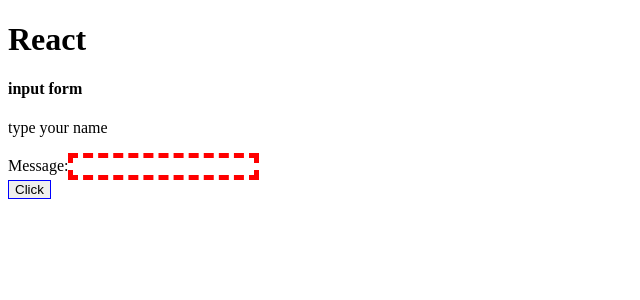
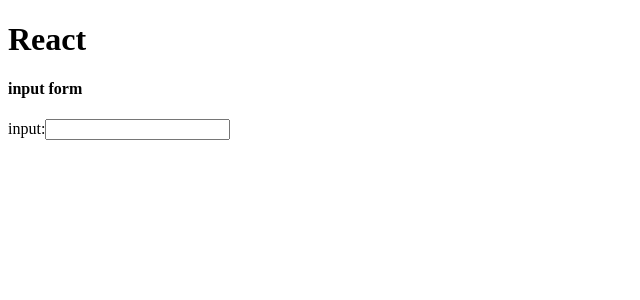
Before and after one commit to hirohana/React.js_Next.js_chapter4, a React app: page / in a window 1280 px wide. Shown: the top 300 px of the page, without its empty margins (0-640 px from the left). Built offline with nearby package versions, Linux system fonts and the light colour scheme; the HTML template or start-up script is replaced by a standard one.

Commit message:
first commit

```diff
--- a/src/App.js
+++ b/src/App.js
@@ -1,5 +1,5 @@
 import React, { Component } from 'react'
-import './App.css'
+import Message from './Message'
 
 class App extends Component {
   input = ''
@@ -8,44 +8,28 @@
     super(props)
     this.state = {
       title: 'input form',
-      message: 'type your name'
+      message: 'type your name',
+      max: 10
     }
-    this.doChange = this.doChange.bind(this)
-    this.doSubmit = this.doSubmit.bind(this)
+    this.doCheck = this.doCheck.bind(this)
   }
 
-  doChange(event) {
-    this.input = event.target.value
-  }
-
-  doSubmit(event) {
-    this.setState({
-      title: 'send form',
-      message: 'Hello, ' + this.input + '!'
-    })
-    event.preventDefault()
+  doCheck(event) {
+    window.alert(event.target.value +
+      "は長すぎます。 (最大" + this.state.max + "文字)")
   }
 
   render() {
-    return <div>
-      <h1 className="bg-primary text-white display-4">React</h1>
-      <div className="container">
-        <h4>{this.state.title}</h4>
-        <p className="card h5 p-3">{this.state.message}</p>
-        <div className="alert alert-primary mt-3">
-          <form onSubmit={this.doSubmit}>
-            <div className="form-group">
-              <label>Message:</label>
-              <input type="text" className="form-control"
-                onChange={this.doChange}
-                required pattern="[A-Za-z _,.]+" />
-            </div>
-            <input type="submit" className="btn btn-primary"
-              value="Click" />
-          </form>
+    console.log(this.state)
+    return (
+      <div>
+        <h1 className="bg-primary text-white display-4">React</h1>
+        <div className="container">
+          <h4>{this.state.title}</h4>
+          <Message maxlength={this.state.max} onCheck={this.doCheck} />
         </div>
       </div>
-    </div>
+    )
   }
 }
 
--- /dev/null
+++ b/src/Message.js
@@ -0,0 +1,31 @@
+import React, { Component } from 'react'
+
+class Message extends Component {
+  li = {
+    fontSize: "14pt",
+    fontWeight: "bold",
+    color: "#090"
+  }
+
+  constructor(props) {
+    super(props)
+    this.doChange = this.doChange.bind(this)
+  }
+
+  doChange(event) {
+    if (event.target.value.length > this.props.maxlength) {
+      this.props.onCheck(event)
+      event.target.value = event.target.value.substr(0, this.props.maxlength)
+    }
+  }
+
+  render() {
+    return <div className="form-group">
+      <label>input:</label>
+      <input type="text" className="form-control"
+        onChange={this.doChange} />
+    </div>
+  }
+}
+
+export default Message
```
Also changed, not shown: 1 other file (tests, documents, lock files or other folders).
